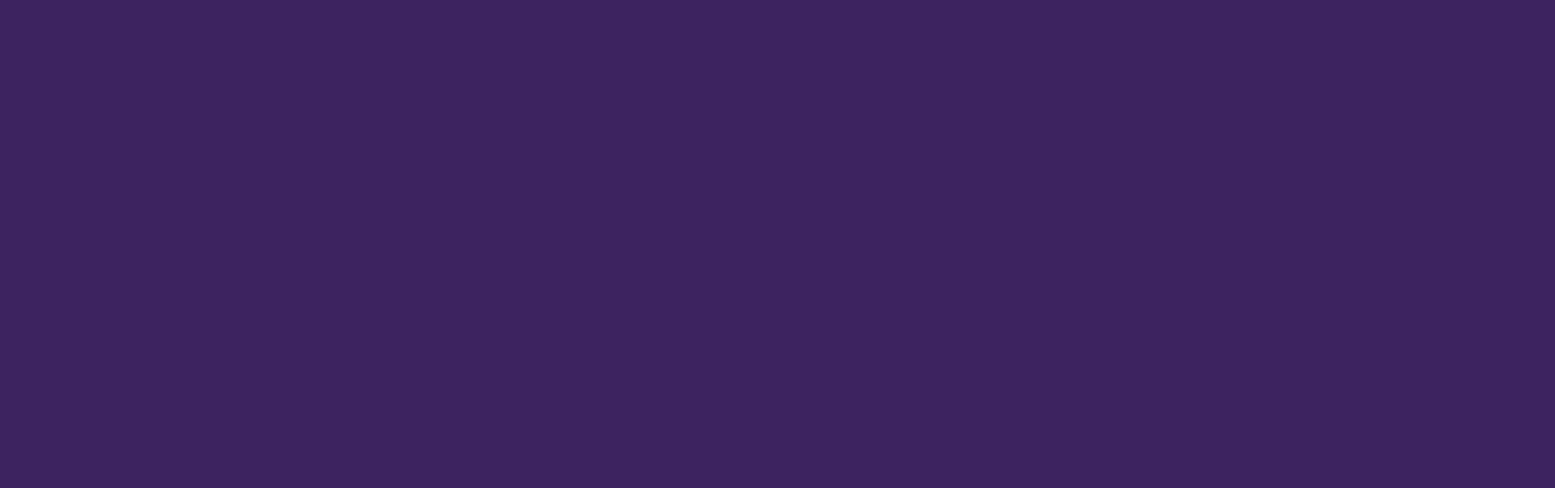
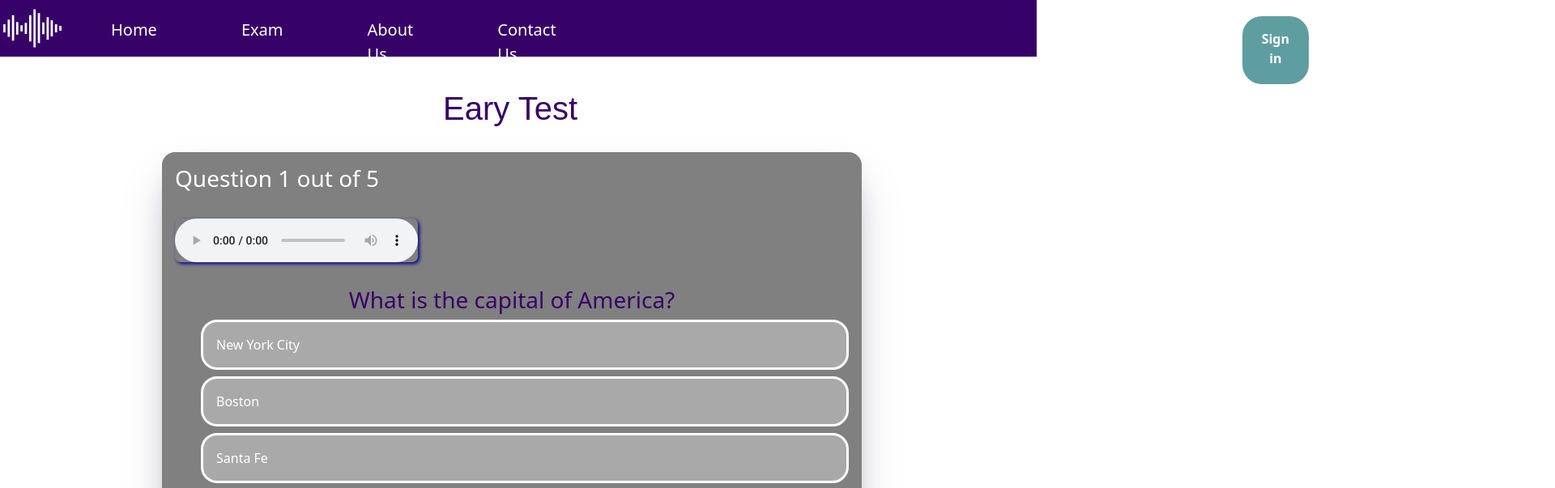
Before and after one commit to mohamed7ali/IA-Project, a React (Create React App) app: page /quiz in a window 1280 px wide. Before the commit this address had no page. Shown: the top 603 px of the page at 81% size, 1920 px wide, since content can reach past the window. Built offline with nearby package versions, Linux system fonts and the light colour scheme; a web font is replaced by a local one.

Commit message:
quiz
quiz and result

```diff
--- a/package.json
+++ b/package.json
@@ -9,6 +9,7 @@
     "@testing-library/user-event": "^13.5.0",
     "bootstrap": "^5.2.3",
     "react": "^18.2.0",
+    "react-audio-player": "^0.17.0",
     "react-bootstrap": "^2.7.2",
     "react-dom": "^18.2.0",
     "react-helmet-async": "^1.3.0",
--- a/src/App.js
+++ b/src/App.js
@@ -6,6 +6,7 @@ import 'bootstrap/dist/css/bootstrap.min.css';
 import { BrowserRouter , Routes, Route, Link } from "react-router-dom";
 import Main from "./Pages/Main";
 import QuizInstructions from "./Components/quiz/QuizInstruction";
+import { Quizh } from "./Components/quiz/quizH";
 
 function App() {
   return (
@@ -16,7 +17,7 @@ function App() {
  <Route path='/login'element={<Login />}> </Route>
   <Route path='/signup'element={<SignUp />}> </Route>
   <Route path='/QuizeInstruction'element={<QuizInstructions />}> </Route>
-
+ <Route path='/quiz'element={<Quizh/>}> </Route>
 </Routes>
 </BrowserRouter>
 
--- a/src/Components/Header.js
+++ b/src/Components/Header.js
@@ -14,7 +14,7 @@ const Header = () => {
           </div>
 
       <Link to="/" id='link' className='link'>Home</Link>
-      <Link to="../Pages/Test.js.js" id='link' className='link'>Exam</Link>
+      <Link to="/quiz" id='link' className='link'>Exam</Link>
       <Link to="/QuizeInstruction" id='link' className='link'>About Us</Link>
       <Link to="../Pages/Contact_Us.js" id='link' className='link'>Contact Us</Link>
       <Link to="/login" id='link_btn1'><button> Sign in </button></Link>
--- /dev/null
+++ b/src/Components/quiz/quizH.js
@@ -0,0 +1,130 @@
+import React ,{useState} from "react";
+import '../../Style_Pages/Quiz.css'
+import 'bootstrap/dist/css/bootstrap.min.css';
+import ReactAudioPlayer from 'react-audio-player';
+import Header from "../Header";
+
+
+
+export function Quizh (){
+    const [showFinalResults,setFinalResults]=useState(false);
+   const [currentQuestion,setCurrentQuestion]=useState(0);
+   const questions = [
+    {
+      text: "What is the capital of America?",
+      "audio" : "http://ia802609.us.archive.org/13/items/quraninindonesia/001AlFaatihah.mp3",
+
+      options: [
+        { id: 0, text: "New York City", isCorrect: false },
+        { id: 1, text: "Boston", isCorrect: false },
+        { id: 2, text: "Santa Fe", isCorrect: false },
+        { id: 3, text: "Washington DC", isCorrect: true },
+      ],
+    },
+    {
+      text: "What year was the Constitution of America written?",
+      "audio" : "https://ia801406.us.archive.org/12/items/002_20221103_202211/012.mp3",
+      options: [
+        { id: 0, text: "1787", isCorrect: true },
+        { id: 1, text: "1776", isCorrect: false },
+        { id: 2, text: "1774", isCorrect: false },
+        { id: 3, text: "1826", isCorrect: false },
+      ],
+    },
+    {
+      text: "Who was the second president of the US?",
+
+      options: [
+        { id: 0, text: "John Adams", isCorrect: true },
+        { id: 1, text: "Paul Revere", isCorrect: false },
+        { id: 2, text: "Thomas Jefferson", isCorrect: false },
+        { id: 3, text: "Benjamin Franklin", isCorrect: false },
+      ],
+    },
+    {
+      text: "What is the largest state in the US?",
+
+      options: [
+        { id: 0, text: "California", isCorrect: false },
+        { id: 1, text: "Alaska", isCorrect: true },
+        { id: 2, text: "Texas", isCorrect: false },
+        { id: 3, text: "Montana", isCorrect: false },
+      ],
+    },
+    {
+      text: "Which of the following countries DO NOT border the US?",
+
+      options: [
+        { id: 0, text: "Canada", isCorrect: false },
+        { id: 1, text: "Russia", isCorrect: true },
+        { id: 2, text: "Cuba", isCorrect: true },
+        { id: 3, text: "Mexico", isCorrect: false },
+      ],
+    },
+  ];
+  const optionClicked = (isCorrect) => {
+    // Increment the score
+
+
+    if (currentQuestion + 1 < questions.length) {
+      setCurrentQuestion(currentQuestion + 1);
+    } else {
+        setFinalResults(true);
+    }
+  };
+
+  /* Resets the game back to default */
+  const restartGame = () => {
+
+    setCurrentQuestion(0);
+    setFinalResults(false);
+  };
+
+
+    return(
+        <>
+        <Header/>
+             <div className="quiz ">
+        <h1>Eary Test</h1>
+        {showFinalResults ?(
+    <div className="final-result">
+        <h1 className="sec-h1">Final Result</h1>
+        <h2 className="sec2-h2"> 1 out of 10 correct - (20%) </h2>
+      <button>Restart Quiz</button>
+    </div>
+
+        ):(
+    <div className="question-card ">
+        <h2 className="first-h2">Question {currentQuestion +1} out of {questions.length}</h2><br/><br/>
+                <ReactAudioPlayer
+                    src={questions[currentQuestion].audio}
+                    autoPlay
+                    controls
+                />
+<br/><br/>
+        <h3 className="question-text">{questions[currentQuestion].text}</h3>
+                        <ul>
+                        {questions[currentQuestion].options.map((option) => {
+              return (
+                <li
+                  key={option.id}
+                  onClick={() => optionClicked(option.isCorrect)}
+                >
+                  {option.text}
+                </li>
+              );
+
+                            })}
+        </ul>
+
+
+     </div>
+
+    )}
+    </div>
+        </>
+
+    );
+
+
+}
--- a/src/Pages/Test.js
+++ /dev/null
@@ -1 +0,0 @@
-import "../Style_Pages/Test.css"
--- /dev/null
+++ b/src/Style_Pages/Quiz.css
@@ -0,0 +1,107 @@
+.quiz{
+
+   margin-left: 200px;
+   margin-top: 40px;
+
+}
+.question-card{
+
+    background-color: gray;
+    padding: 16px;
+    border-radius: 16px;
+    color: white;
+    box-shadow: rgba(50, 50, 93, 0.25)0px 30px 60px -12px,rgba(0, 0, 0, 0.3)0px 18px 36px -18px;
+    width: 80%;
+    height: auto;
+    margin-top: 30px;
+}
+ul{
+    list-style: none;
+}
+li{
+    background-color: darkgray;
+    padding: 16px;
+    border: 3px solid white;
+    border-radius: 20px;
+    margin-top:8px ;
+}
+.question-text{
+    color: rgb(55, 2, 104);
+    font-size: 28px;
+    text-align: center;
+}
+.first-h2{
+    color: white;
+    font-size: 28px;
+    text-align: center;
+}
+h1{
+   text-align: center;
+   margin-right: 220px;
+   color: rgb(55, 2, 104);
+   font-family: Arial, Helvetica, sans-serif;
+   font-size: 40px;
+}
+audio:hover, audio:focus, audio:active
+{
+-webkit-box-shadow: 15px 15px 20px rgba(0,0, 0, 0.4);
+-moz-box-shadow: 15px 15px 20px rgba(0,0, 0, 0.4);
+box-shadow: 15px 15px 20px rgba(0,0, 0, 0.4);
+-webkit-transform: scale(1.05);
+-moz-transform: scale(1.05);
+transform: scale(1.05);
+}
+
+
+audio
+{
+-webkit-transition:all 0.5s linear;
+-moz-transition:all 0.5s linear;
+-o-transition:all 0.5s linear;
+transition:all 0.5s linear;
+-moz-box-shadow: 2px 2px 4px 0px darkblue;
+-webkit-box-shadow:  2px 2px 4px 0px darkblue;
+box-shadow: 2px 2px 4px 0px darkblue;
+-moz-border-radius:7px 7px 7px 7px ;
+-webkit-border-radius:7px 7px 7px 7px ;
+border-radius:7px 7px 7px 7px ;
+}
+.final-result{
+    margin-left: 200px;
+    background-color: gray;
+    border-radius: 16px;
+    color: white;
+    box-shadow: rgba(50, 50, 93, 0.25)0px 30px 60px -12px,rgba(0, 0, 0, 0.3)0px 18px 36px -18px;
+    width: 50%;
+    height: auto;
+
+}
+.sec-h1{
+    color: white;
+    font-size: 28px;
+    padding-top: 10px;
+    padding-left: 223px;
+    font-weight: bold;
+
+}
+.sec2-h2{
+    color: white;
+    font-size: 28px;
+    padding-top: 10px;
+    padding-left: 180px;
+    font-weight: bold;
+}
+button{
+    background-color: cadetblue;
+    border: none;
+    color: white;
+    padding: 16px 24px;
+   text-decoration: none;
+   margin-left: 300px;
+    display:inline-block;
+    font-size: 16px;
+    font-weight: bold;
+    border-radius: 24px;
+    padding-bottom: 20px;
+    margin-bottom: 20px;
+}
--- a/src/Style_Pages/quizinstruction.css
+++ b/src/Style_Pages/quizinstruction.css
@@ -1,6 +1,4 @@
-body{
-    background-color:  #3c235d;;
-}
+
 .instructions {
     margin-top: 40px;
 border: 1px solid darkslategrey;
```
Also changed, not shown: src/Style_Pages/Test.css (deleted), 2 other files (tests, documents, lock files or other folders).
